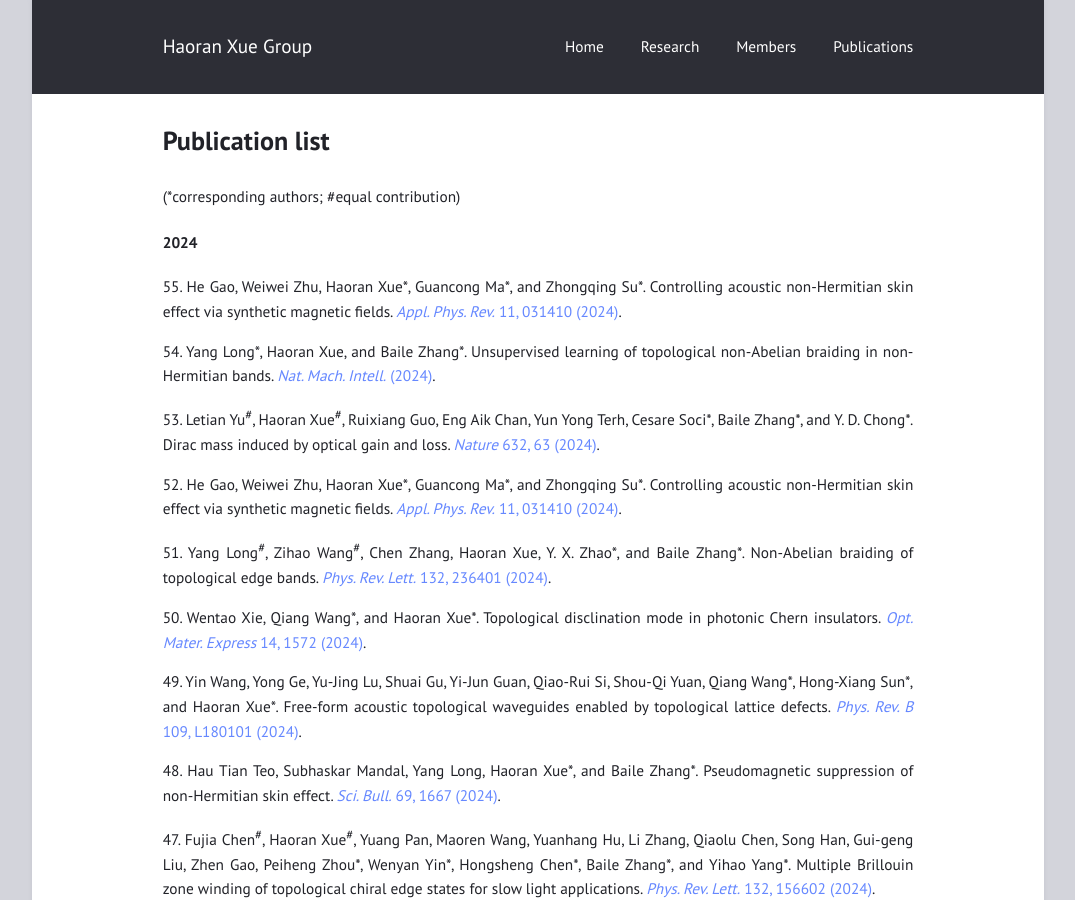
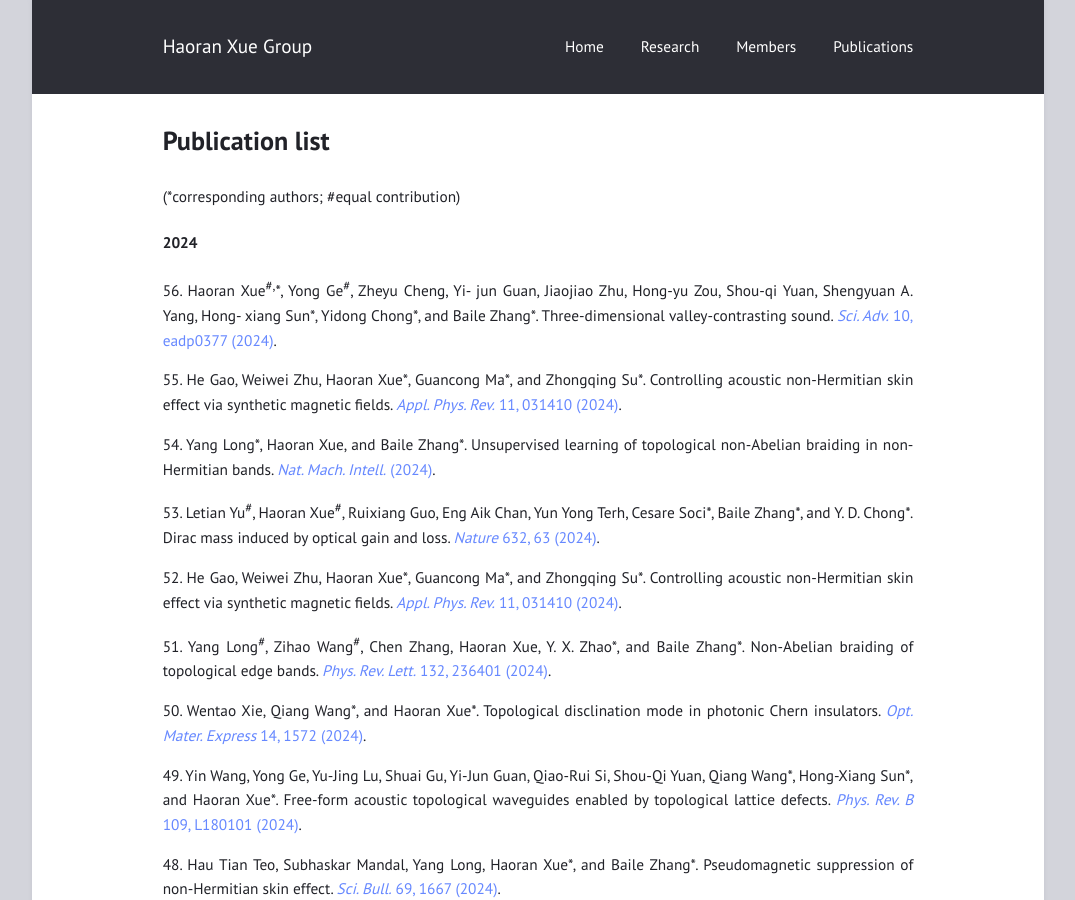
Before and after one commit to haoran-group/haoran-group.github.io, a Jekyll site: the page built from paper.md, in a window 1280 px wide and 900 px high. Shown: the whole window, without its empty margins (102-1177 px from the left). Built offline with Jekyll 4.4.1, drawn with Linux system fonts in a browser that asks for light colours.

Commit message:
Update paper.md

```diff
--- a/paper.md
+++ b/paper.md
@@ -6,6 +6,8 @@ title: Publication list
 (*corresponding authors; #equal contribution)
 
 #### 2024
+
+56\. Haoran Xue<sup>#,</sup>\*, Yong Ge<sup>#</sup>, Zheyu Cheng, Yi- jun Guan, Jiaojiao Zhu, Hong-yu Zou, Shou-qi Yuan, Shengyuan A. Yang, Hong- xiang Sun\*, Yidong Chong\*, and Baile Zhang\*. Three-dimensional valley-contrasting sound. [*Sci. Adv.* 10, eadp0377 (2024)](https://doi.org/10.1126/sciadv.adp0377).
 
 55\. He Gao, Weiwei Zhu, Haoran Xue\*, Guancong Ma\*, and Zhongqing Su\*. Controlling acoustic non-Hermitian skin effect via synthetic magnetic fields. [*Appl. Phys. Rev.* 11, 031410 (2024)](https://doi.org/10.1063/5.0213867).
 
```
